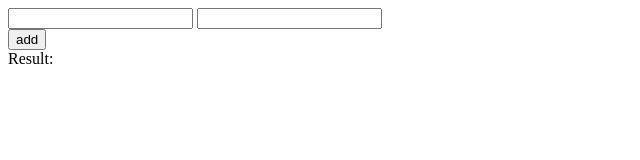
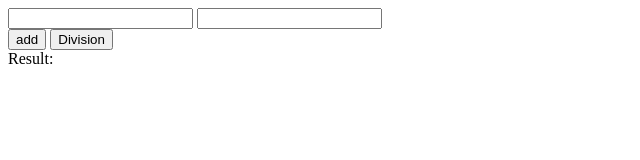
Before and after one commit to dperdomol/DOT503, a plain HTML site: page index.html in a window 1280 px wide. Shown: the whole page, without its empty margins (0-640 px from the left). Drawn offline with Linux system fonts and the light colour scheme.

Commit message:
HTML division button created

```diff
--- a/index.html
+++ b/index.html
@@ -14,6 +14,7 @@
         </section>
         <section id="operators">
             <input type="button" value="add" id="addButton">
+            <input type="button" value="Division" id="divButton">
         </section>
         <section>
             Result: <span id="result"></span>
```
